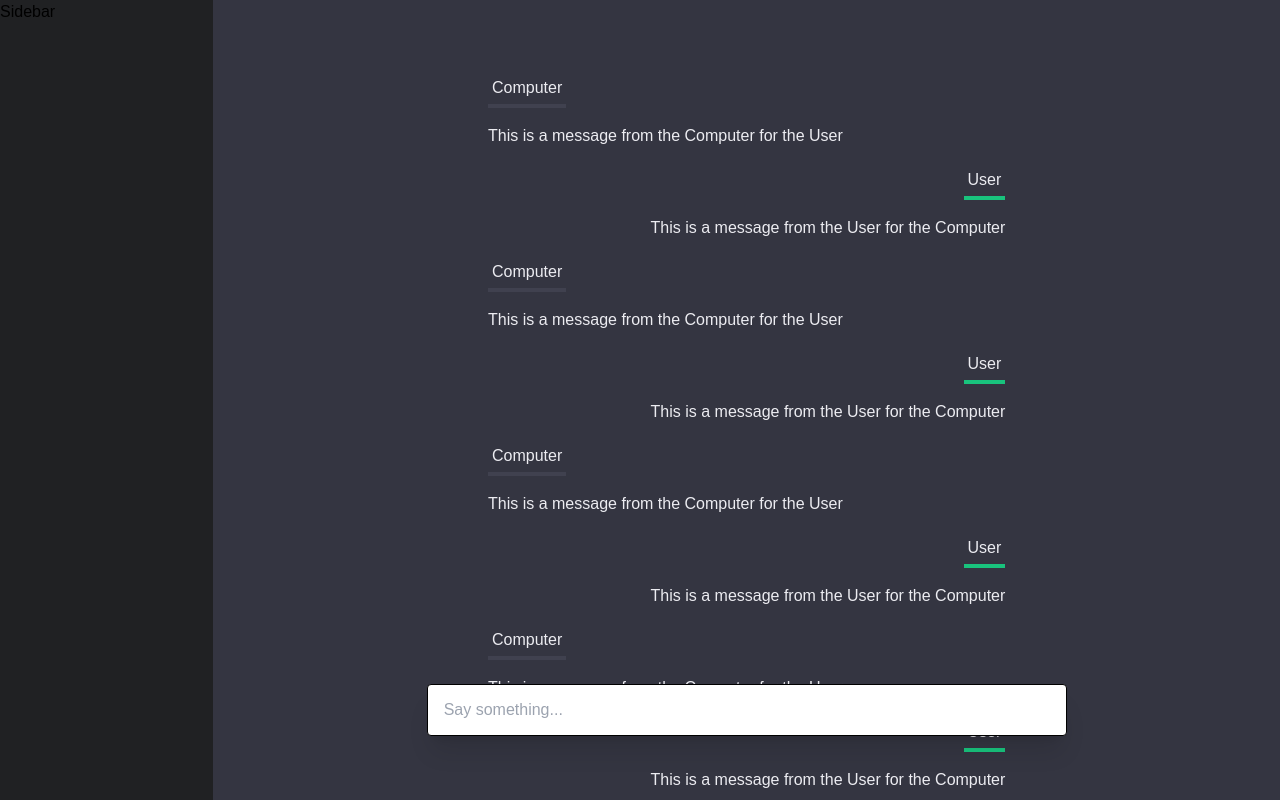
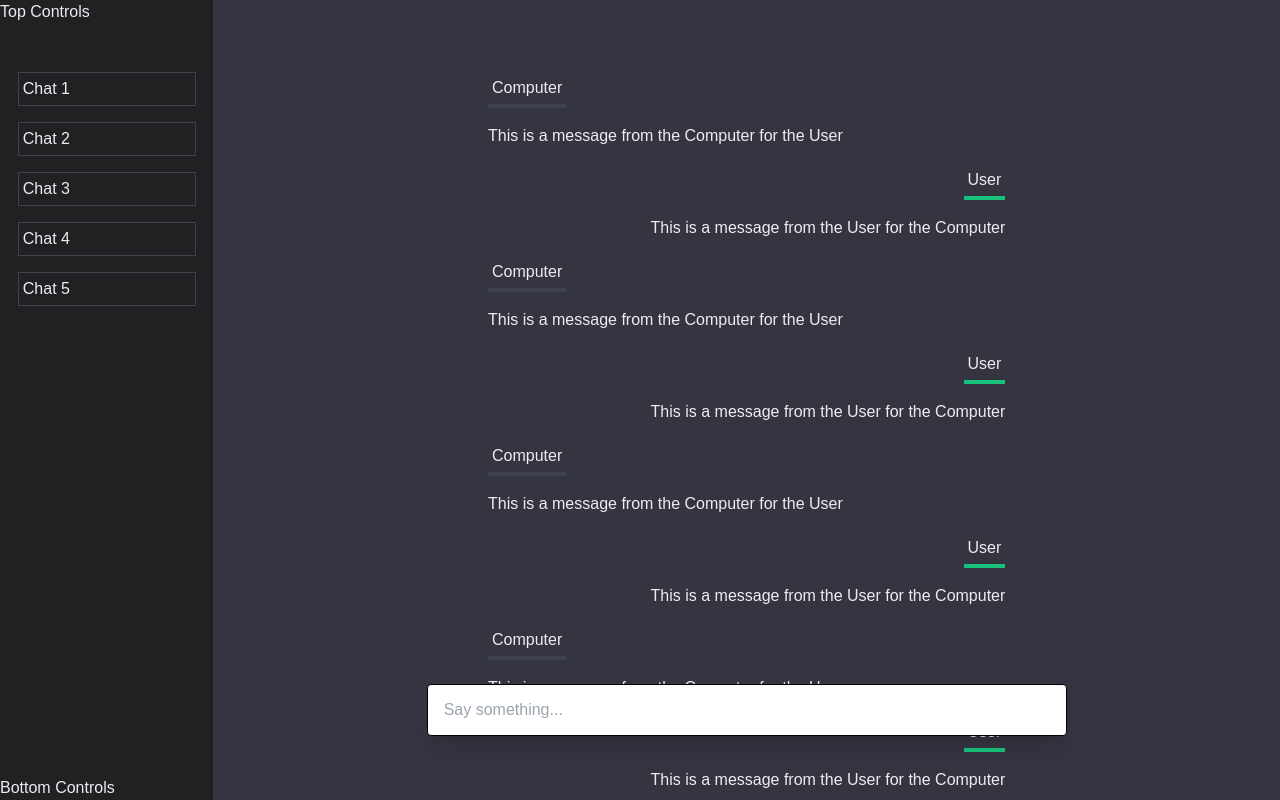
Before and after one commit to luismata5656/copy_ai, a Next.js app: page / in a window 1280 px wide. Built offline with nearby package versions, Linux system fonts and the light colour scheme; a web font is replaced by a local one.

Commit message:
added side chat list(Not buttons yet)

```diff
--- a/src/components/Sidebar.tsx
+++ b/src/components/Sidebar.tsx
@@ -1,9 +1,23 @@
 import React from 'react'
+import ChatItem from '@/components/chat/Chat'
+
 
 export default function Sidebar() {
 return (
-	<div className='w-1/5 h-full bg-default-secondary'>
-		Sidebar
+	<div className='flex flex-col h-full text-default-white w-1/5 h-full bg-default-secondary'>
+	<div className='h-16'>
+		Top Controls
+	</div>
+	<div className='flex-1 w-full flex flex-col items-center overflow-y-auto'>
+		<ChatItem name="Chat 1"/>
+		<ChatItem name="Chat 2"/>
+		<ChatItem name="Chat 3"/>
+		<ChatItem name="Chat 4"/>
+		<ChatItem name="Chat 5"/>
+	</div>
+	<div>
+		Bottom Controls
+	</div>
 	</div>
 )
 }
--- /dev/null
+++ b/src/components/chat/Chat.tsx
@@ -0,0 +1,10 @@
+import React from 'react'
+
+export default function ChatItem({name}:{name:string}) {
+return (
+	<div className='border border-solid border-1 border-default-secondary-2 m-2 p-1 w-10/12'>
+		{name}
+	</div>
+
+)
+}
```
